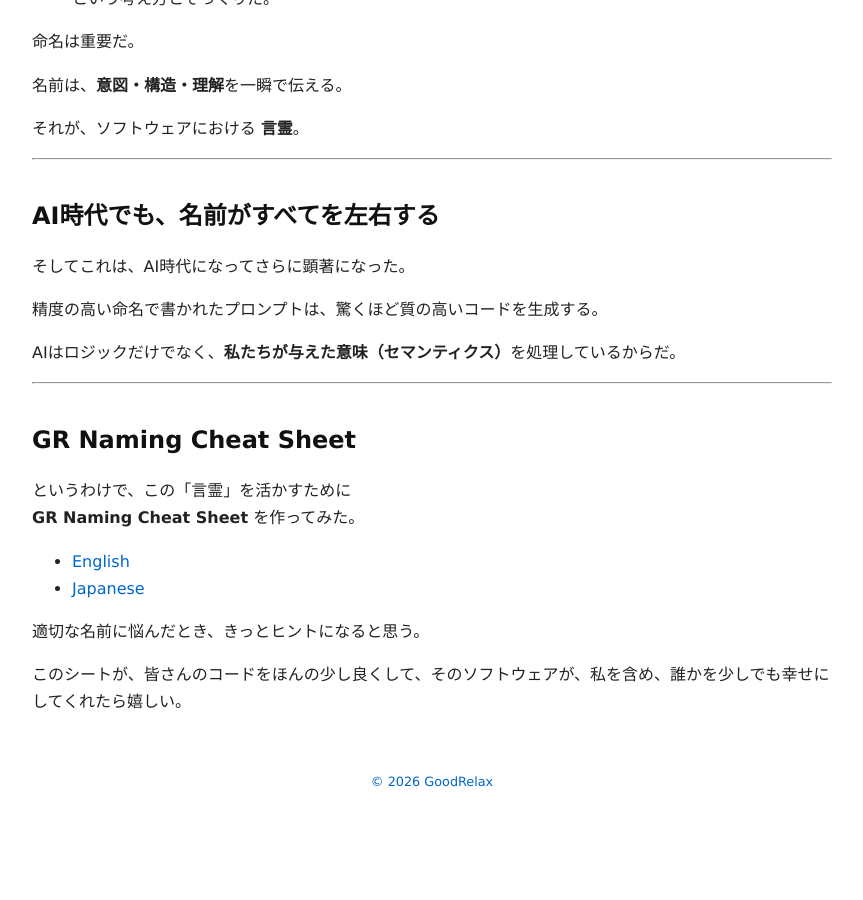
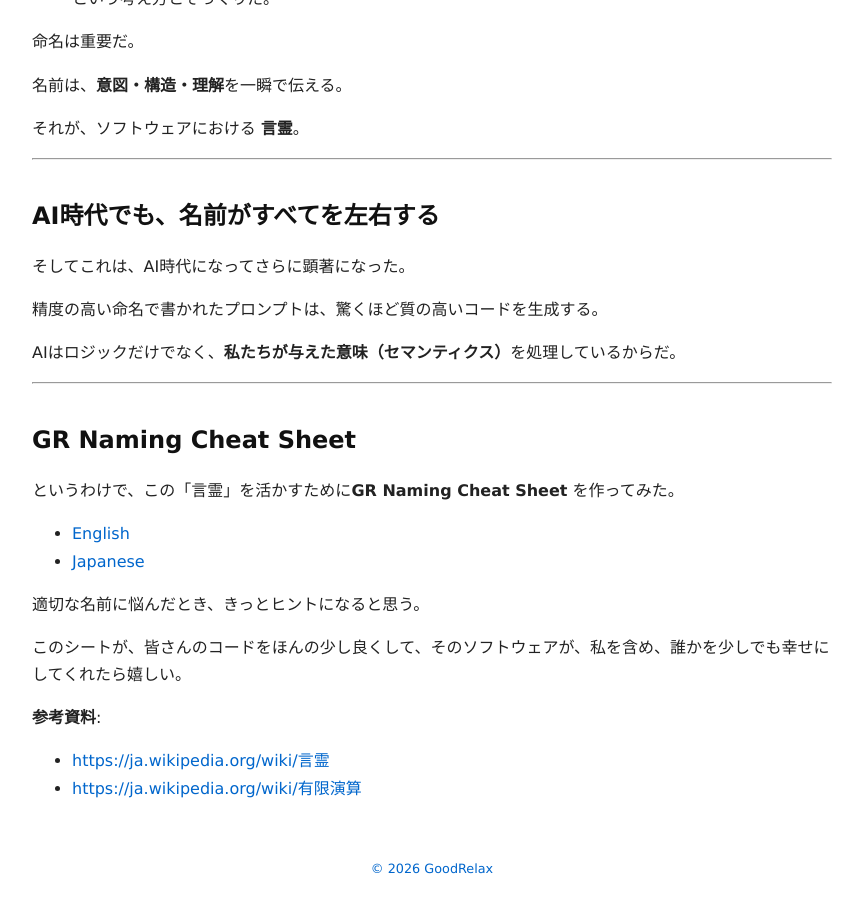
Before and after one commit to GoodRelax/articles, a Jekyll site: the page built from naming/kotodama._jp.md, in a window 1280 px wide and 900 px high, scrolled down 1832 px. Shown: the whole window, without its empty margins (208-1071 px from the left). Built offline with Jekyll 4.4.1, drawn with Linux system fonts in a browser that asks for light colours; before the commit the page ends 2645 px from its top, so only the background shows below that.

Commit message:
Update kotodama._jp.md

```diff
--- a/naming/kotodama._jp.md
+++ b/naming/kotodama._jp.md
@@ -101,8 +101,7 @@ AIはロジックだけでなく、**私たちが与えた意味（セマンテ
 
 ## GR Naming Cheat Sheet
 
-というわけで、この「言霊」を活かすために
-**GR Naming Cheat Sheet** を作ってみた。
+というわけで、この「言霊」を活かすために**GR Naming Cheat Sheet** を作ってみた。
 
 - [English](https://goodrelax.github.io/gr-cheat-sheets/naming/naming_en.html)
 - [Japanese](https://goodrelax.github.io/gr-cheat-sheets/naming/naming_ja.html)
@@ -110,3 +109,7 @@ AIはロジックだけでなく、**私たちが与えた意味（セマンテ
 適切な名前に悩んだとき、きっとヒントになると思う。
 
 このシートが、皆さんのコードをほんの少し良くして、そのソフトウェアが、私を含め、誰かを少しでも幸せにしてくれたら嬉しい。
+
+**参考資料**:
+- [https://ja.wikipedia.org/wiki/言霊](https://ja.wikipedia.org/wiki/言霊)
+- [https://ja.wikipedia.org/wiki/有限演算](https://ja.wikipedia.org/wiki/有限演算)
```
